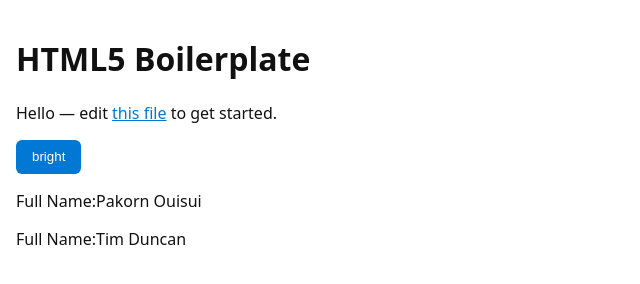
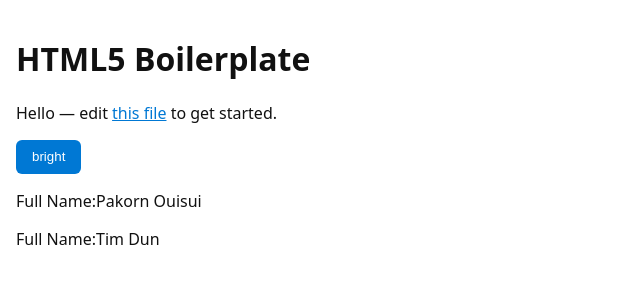
Before and after one commit to Pakorn-Eng/boybright, a plain HTML site: page index.html in a window 1280 px wide. Shown: the full height of the page, 0-640 px from the left. Drawn offline with Linux system fonts and the light colour scheme.

Commit message:
chang last name

```diff
--- a/index.html
+++ b/index.html
@@ -15,7 +15,7 @@
       <p>Hello — edit <a href="index.html">this file</a> to get started.</p>
       <button id="clickMe">bright</button>
       <p>Full Name:Pakorn Ouisui</p>
-      <p>Full Name:Tim Duncan</p>
+      <p>Full Name:Tim Dun</p>
     </main>
     <script type="module" src="js/main.js" defer></script>
   </body>
```
